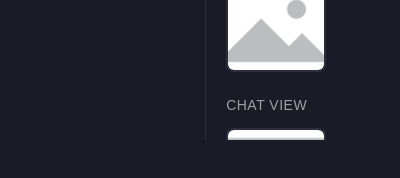
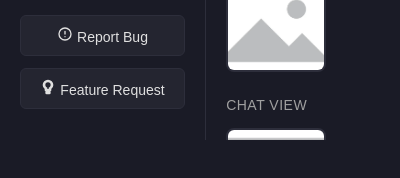
Before and after one commit to BaskLash/WhatsApp-Customizer, a browser extension: page popup.html in a window 400 px wide. Shown: the part 460-638 px from the top of the page. Drawn offline with Linux system fonts and the light colour scheme.

Commit message:
Feature request and report bug button implemented

```diff
--- a/popup.html
+++ b/popup.html
@@ -278,6 +278,10 @@
   fill: #fff; /* White fill on hover for BuyMeACoffee */
 }
 
+#feature-request, #report-bug{
+  cursor: pointer;
+}
+
 .image-option {
   position: relative;
 }
@@ -400,6 +404,16 @@
     </svg>
   </a>
 </div>
+
+<div class="button-links">
+  <br>
+  <button id="report-bug"><svg style="width: 16px; height: 16px;" fill="none" stroke="currentColor" viewBox="0 0 24 24">
+                <path stroke-linecap="round" stroke-linejoin="round" stroke-width="2" d="M12 8v4m0 4h.01M21 12a9 9 0 11-18 0 9 9 0 0118 0z"></path>
+              </svg> Report Bug</button>
+  <button id="feature-request"><svg style="width: 16px; height: 16px;" fill="none" stroke="currentColor" viewBox="0 0 24 24">
+              <path stroke-linecap="round" stroke-linejoin="round" stroke-width="2" d="M9 21c0 .55.45 1 1 1h4c.55 0 1-.45 1-1v-1H9v1zm3-19C8.14 2 5 5.14 5 9c0 2.38 1.19 4.47 3 5.74V17c0 .55.45 1 1 1h6c.55 0 1-.45 1-1v-2.26c1.81-1.27 3-3.36 3-5.74 0-3.86-3.14-7-7-7zm2.85 11.1l-.85.6V16h-4v-2.3l-.85-.6C7.8 12.16 7 10.63 7 9c0-2.76 2.24-5 5-5s5 2.24 5 5c0 1.63-.8 3.16-2.15 4.1z"/>
+            </svg> Feature Request</button>
+</div>
       </div>
 
       <div class="middle-panel">
--- a/popup.js
+++ b/popup.js
@@ -149,3 +149,15 @@ document.getElementById("discoButton3").addEventListener("click", function () {
     if (colorInput) colorInput.value = "#000000";
   });
 });
+
+document
+      .getElementById("report-bug")
+      .addEventListener("click", () => {
+        window.open("https://forms.gle/U7jteYT8hpM19pWZA", "_blank");
+      });
+
+      document
+      .getElementById("feature-request")
+      .addEventListener("click", () => {
+        window.open("https://forms.gle/9Svkf6pVknArjamz9", "_blank");
+      });
```
